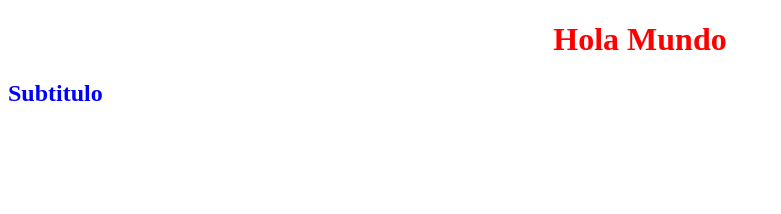
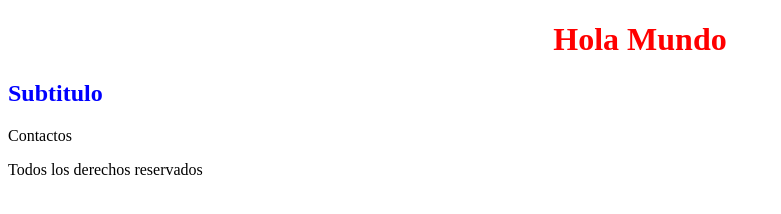
Before and after one commit to raPro98/repo-coderhouse, a plain HTML site: page index.html in a window 1280 px wide. Shown: the whole page, without its empty margins (0-781 px from the left). Drawn offline with Linux system fonts and the light colour scheme.

Commit message:
footer nuevo en ramira

```diff
--- a/index.html
+++ b/index.html
@@ -9,5 +9,10 @@
 <body>
     <h1>Hola Mundo</h1>
     <h2>Subtitulo</h2>
+
+    <footer>
+        <p>Contactos</p>
+        <p>Todos los derechos reservados</p>
+    </footer>
 </body>
 </html>
```
